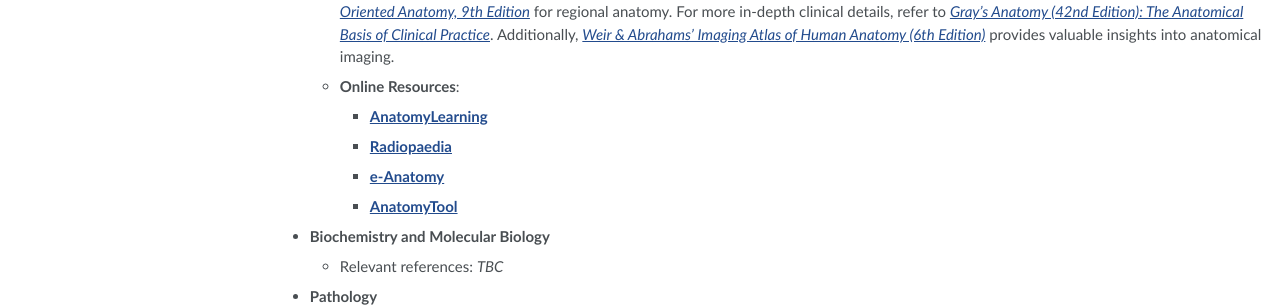
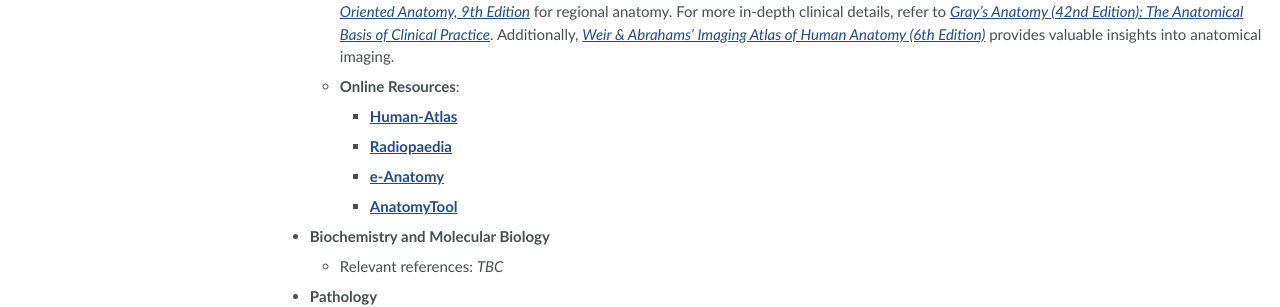
Before and after one commit to Louis-QiuyuLu/Louis-QiuyuLu.github.io, a Jekyll site: the page built from _pages/notes-on-medicine.md, in a window 1280 px wide and 1106 px high. Shown: the part 219-526 px from the top of the window. Built offline with Jekyll 4.4.1, drawn with Linux system fonts in a browser that asks for light colours.

Commit message:
Update notes-on-medicine.md

```diff
--- a/_pages/notes-on-medicine.md
+++ b/_pages/notes-on-medicine.md
@@ -13,7 +13,7 @@ author_profile: false
   - Understanding the structure and function of major organ systems, medical terminology, and physiological processes.
   - A STEM student could begin with [*Principles of Anatomy and Physiology, 3rd Asia-Pacific Edition*](https://www.wileydirect.com.au/blog/buy/principles-of-anatomy-and-physiology-asia-pacific-edition/?srsltid=AfmBOorTRFBSIrfO-PDfTd9BR-kaYMWYP-mamYNXRg-ehUL8ADH62A3D) for systemic anatomy and [*Moore's Clinically Oriented Anatomy, 9th Edition*](https://shop.lww.com/moore-s-clinically-oriented-anatomy/p/9781975209544?srsltid=AfmBOopd_CAzJbcWOXU7i6bFNUOBTxDoVCQzIYINXxg1ak7L7EMn5ar7) for regional anatomy. For more in-depth clinical details, refer to [*Gray's Anatomy (42nd Edition): The Anatomical Basis of Clinical Practice*](https://shop.elsevier.com/books/grays-anatomy/standring/978-0-7020-7705-0). Additionally, [*Weir & Abrahams’ Imaging Atlas of Human Anatomy (6th Edition)*](https://shop.elsevier.com/books/weir-and-abrahams-imaging-atlas-of-human-anatomy/spratt/978-0-7020-7926-9) provides valuable insights into anatomical imaging.
   - **Online Resources**:
-    - [**AnatomyLearning**](https://anatomylearning.com/)
+    - [**Human-Atlas**](https://github.com/ashemag/human-atlas)
     - [**Radiopaedia**](https://radiopaedia.org/?lang=us)
     - [**e-Anatomy**](https://www.imaios.com/en/e-anatomy)
     - [**AnatomyTool**](https://anatomytool.org/content/best-open-anatomy-learning-resources)
```
